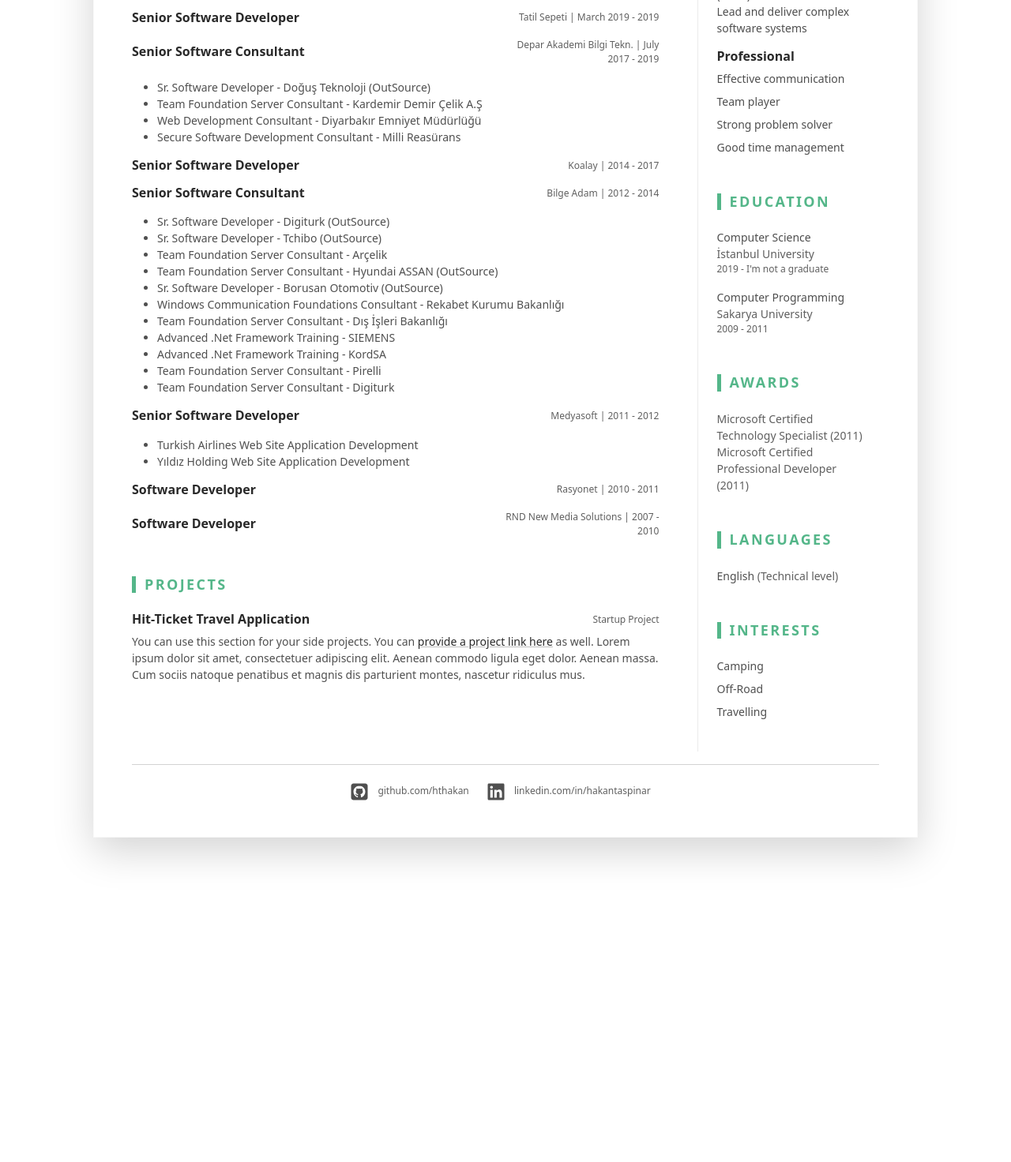
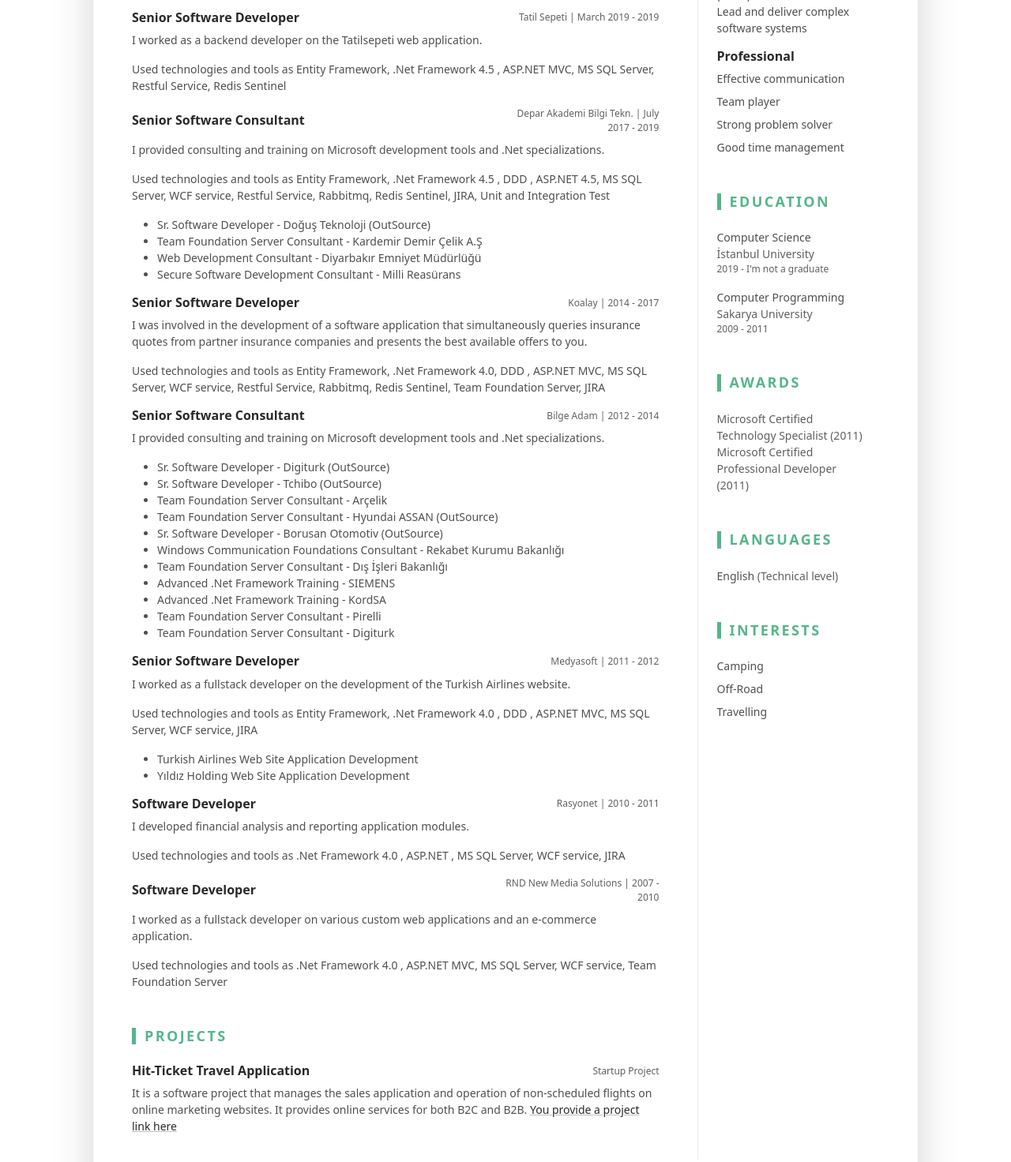
Before and after one commit to hthakan/devresume, a plain HTML site: page index.html in a window 1280 px wide. Shown: the part 912-2384 px from the top of the page at 79% size. Before the commit the page ends 2069 px from the top, so only its background shows below. Drawn offline with Linux system fonts and the light colour scheme.

Commit message:
Update index.html

```diff
--- a/index.html
+++ b/index.html
@@ -167,7 +167,10 @@
                       </div>
                     </div>
                     <div class="item-content">
-                      <p></p>
+                      <p>I worked as a backend developer on the Tatilsepeti web application.</p>
+                      <p>
+                        Used technologies and tools as Entity Framework, .Net Framework 4.5 , ASP.NET MVC, MS SQL Server, Restful Service, Redis Sentinel
+                        </p>
                     </div>
                   </div>
                   <!--//item-->
@@ -183,7 +186,10 @@
                       </div>
                     </div>
                     <div class="item-content">
-                      <p></p>
+                      <p>I provided consulting and training on Microsoft development tools and .Net specializations.</p>
+                      <p>
+                        Used technologies and tools as Entity Framework, .Net Framework 4.5 , DDD , ASP.NET 4.5, MS SQL Server, WCF service, Restful Service, Rabbitmq, Redis Sentinel, JIRA, Unit and Integration Test
+                        </p>
                       <ul class="resume-list">
                         <li>
                           Sr. Software Developer - Doğuş Teknoloji (OutSource)
@@ -216,7 +222,9 @@
                       </div>
                     </div>
                     <div class="item-content">
-                      <p></p>
+                      <p>I was involved in the development of a software application that simultaneously queries insurance quotes from partner insurance companies and presents the best available offers to you.</p>
+                      <p>
+                        Used technologies and tools as Entity Framework, .Net Framework 4.0, DDD , ASP.NET MVC, MS SQL Server, WCF service, Restful Service, Rabbitmq, Redis Sentinel, Team Foundation Server, JIRA</p>
                     </div>
                   </div>
                   <!--//item-->
@@ -232,7 +240,7 @@
                       </div>
                     </div>
                     <div class="item-content">
-                      <p></p>
+                      <p>I provided consulting and training on Microsoft development tools and .Net specializations.</p>
                       <ul class="resume-list">
                         <li>
                           Sr. Software Developer - Digiturk (OutSource)
@@ -273,7 +281,10 @@
                       </div>
                     </div>
                     <div class="item-content">
-                      <p></p>
+                      <p>I worked as a fullstack developer on the development of the Turkish Airlines website.</p>
+                      <p>
+                        Used technologies and tools as Entity Framework, .Net Framework 4.0 , DDD , ASP.NET MVC, MS SQL Server, WCF service, JIRA
+                        </p>
                       <ul class="resume-list">
                         <li>
                           Turkish Airlines Web Site Application Development
@@ -295,7 +306,10 @@
                       </div>
                     </div>
                     <div class="item-content">
-                      <p></p>
+                      <p>I developed financial analysis and reporting application modules.</p>
+                      <p>
+                        Used technologies and tools as  .Net Framework 4.0 , ASP.NET , MS SQL Server, WCF service, JIRA
+                        </p>
                     </div>
                   </div>
                   <!--//item-->
@@ -311,7 +325,10 @@
                       </div>
                     </div>
                     <div class="item-content">
-                      <p></p>
+                      <p>I worked as a fullstack developer on various custom web applications and an e-commerce application.</p>
+                      <p>
+                        Used technologies and tools as .Net Framework 4.0 , ASP.NET MVC, MS SQL Server, WCF service, Team Foundation Server
+                        </p>
                     </div>
                   </div>
                   <!--//item-->
@@ -335,14 +352,9 @@
                     </div>
                     <div class="item-content">
                       <p>
-                        You can use this section for your side projects. You can
-                        <a href="www.hit-ticket.com" class="theme-link"
-                          >provide a project link here</a
-                        >
-                        as well. Lorem ipsum dolor sit amet, consectetuer
-                        adipiscing elit. Aenean commodo ligula eget dolor.
-                        Aenean massa. Cum sociis natoque penatibus et magnis dis
-                        parturient montes, nascetur ridiculus mus.
+                        It is a software project that manages the sales application and operation of non-scheduled flights on online marketing websites. It provides online services for both B2C and B2B. <a href="https://www.hit-ticket.com" class="theme-link"
+                        >You provide a project link here</a
+                      >
                       </p>
                     </div>
                   </div>
```
